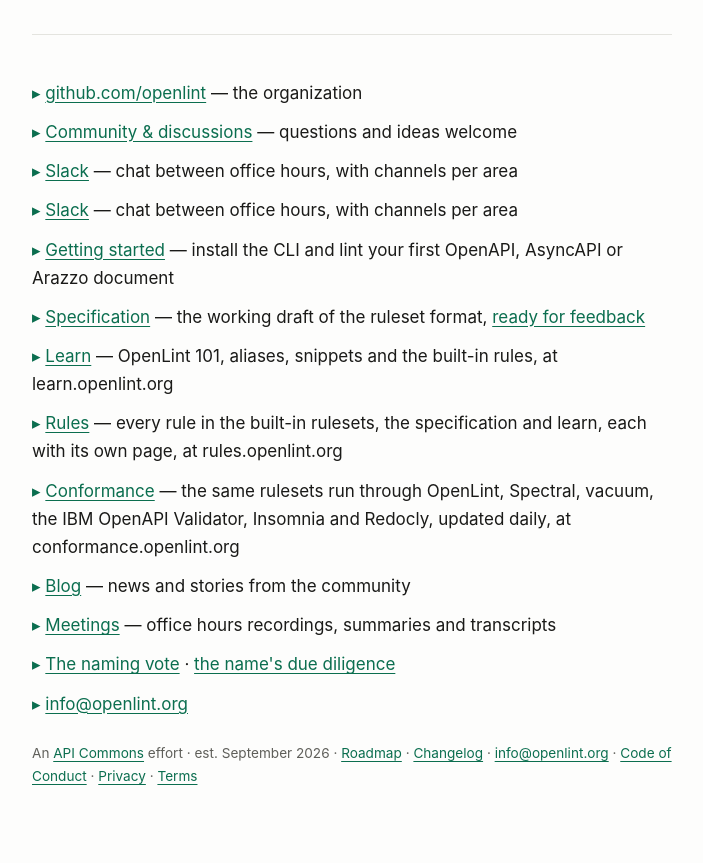
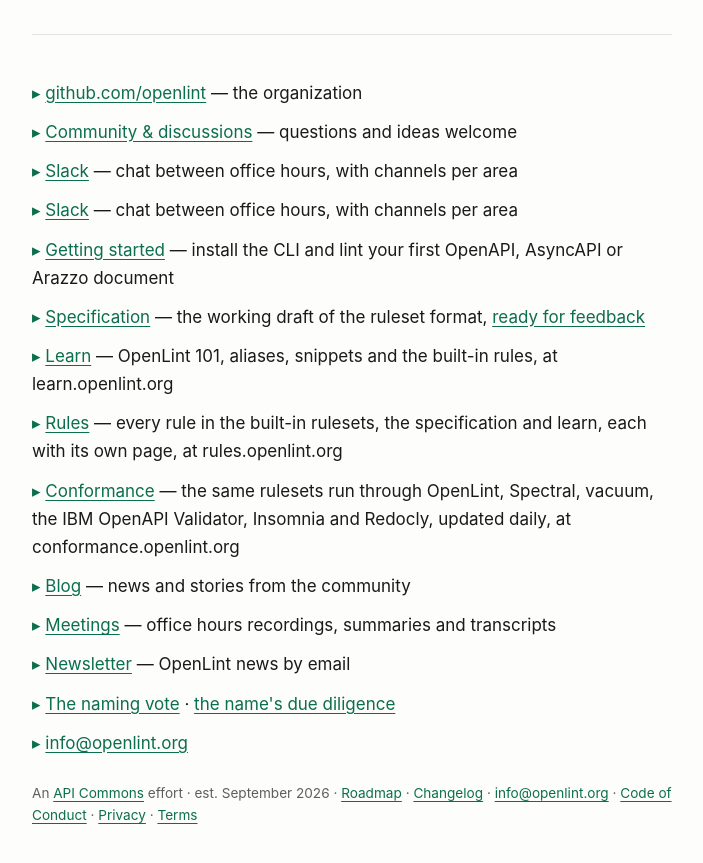
Before and after one commit to openlint/website, a Jekyll site: the page built from index.html, in a window 1280 px wide and 900 px high, scrolled down 1909 px. Shown: the top 863 px of the window, without its empty margins (288-991 px from the left). Built offline with Jekyll 4.4.1, drawn with Linux system fonts in a browser that asks for light colours.

Commit message:
Add the OpenLint newsletter link
Co-Authored-By: Claude Opus 5.5 <noreply@anthropic.com>

```diff
--- a/index.html
+++ b/index.html
@@ -190,6 +190,7 @@
     <li><a href="https://conformance.openlint.org">Conformance</a> — the same rulesets run through OpenLint, Spectral, vacuum, the IBM OpenAPI Validator, Insomnia and Redocly, updated daily, at conformance.openlint.org</li>
     <li><a href="/blog/">Blog</a> — news and stories from the community</li>
     <li><a href="/meetings/">Meetings</a> — office hours recordings, summaries and transcripts</li>
+    <li><a href="https://usecommune.com/n/openlint">Newsletter</a> — OpenLint news by email</li>
     <li><a href="https://github.com/api-commons/spotlight-spec/issues/39">The naming vote</a> · <a href="https://github.com/api-commons/spotlight-spec/issues/45">the name's due diligence</a></li>
     <li><a href="mailto:info@openlint.org">info@openlint.org</a></li>
   </ul>
```
